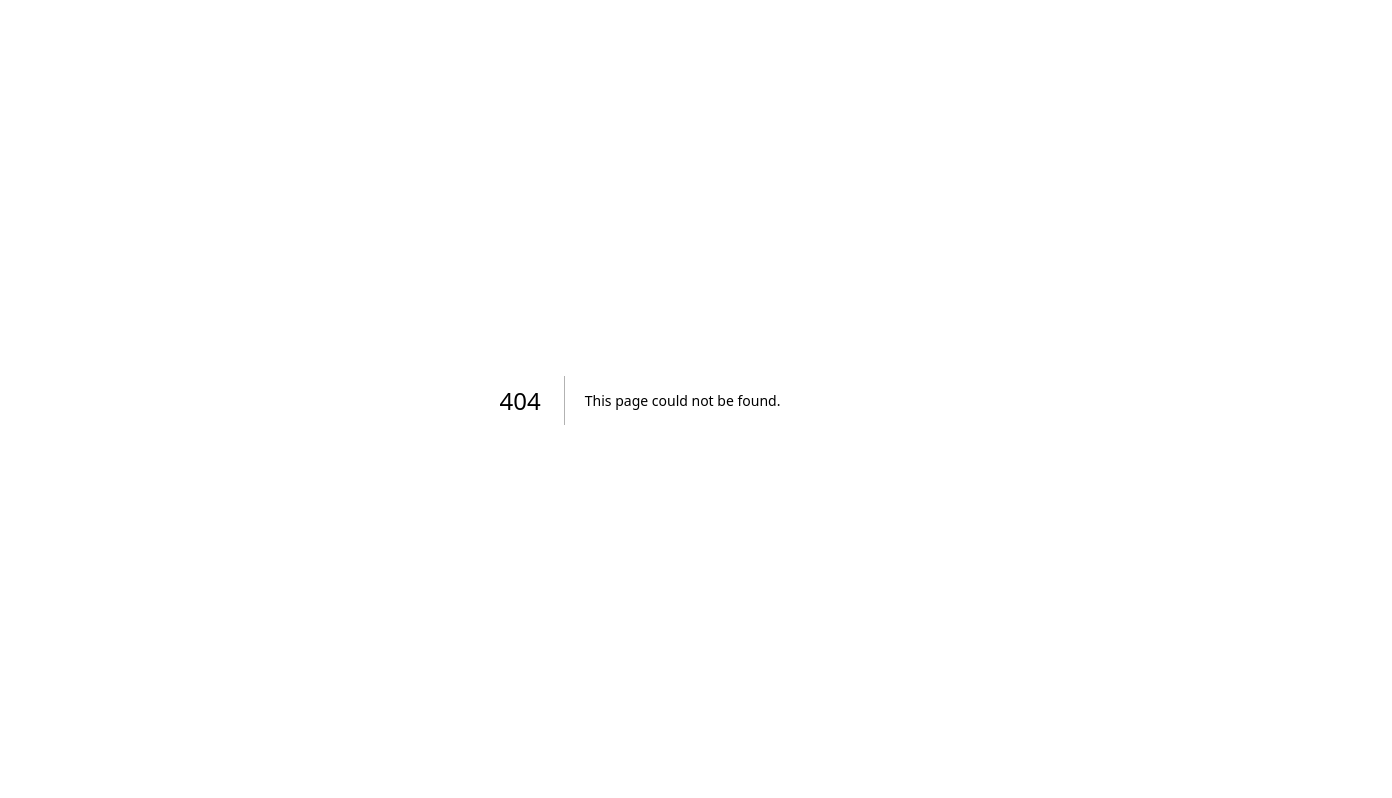
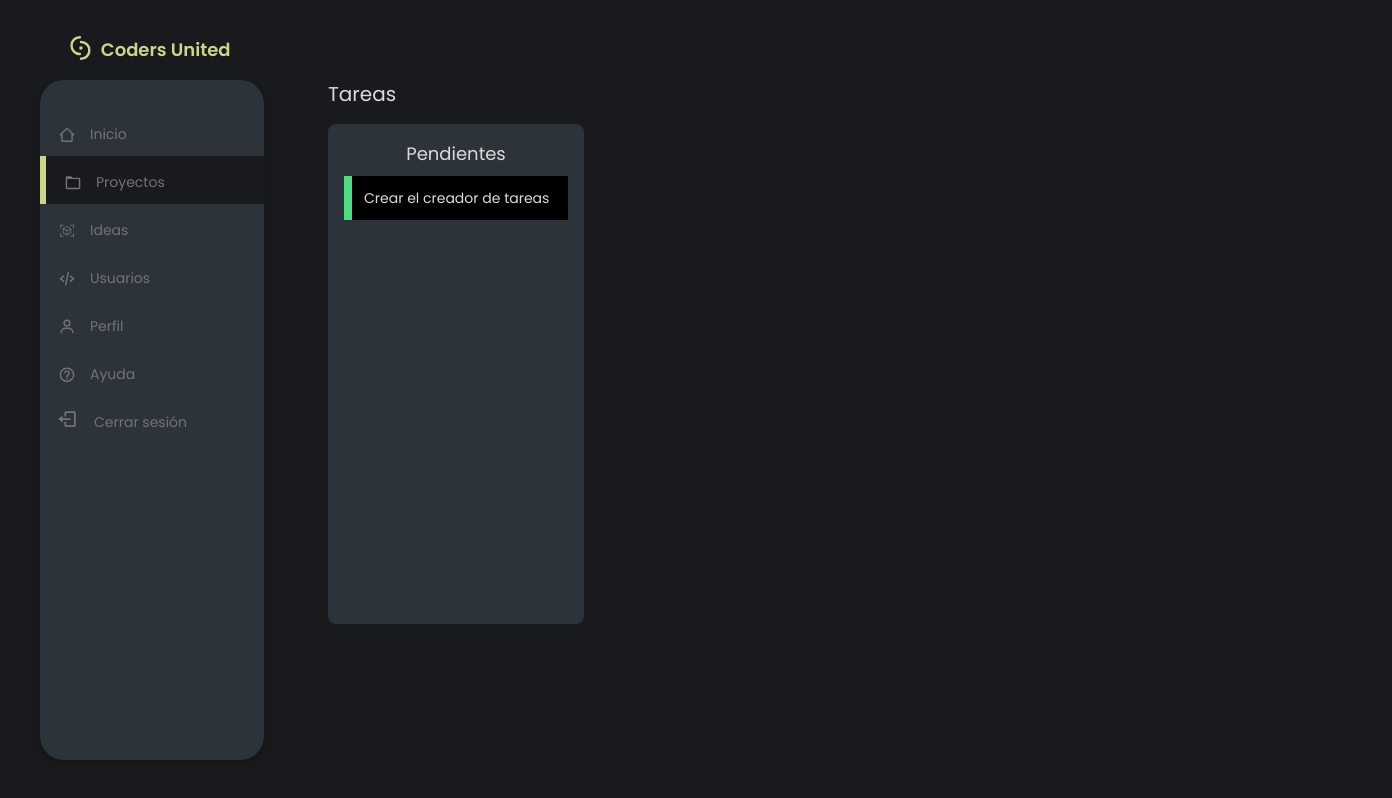
Before and after one commit to rodrigo745/coders-united, a Next.js app: page /pages/1/proyectos/proyecto_creado/1/tareas in a window 1280 px wide. Before the commit this address had no page. Shown: the whole page, 1392 px wide, since content can reach past the window. Built offline with nearby package versions, Linux system fonts and the light colour scheme.

Commit message:
inicio de las tareas

```diff
--- a/src/app/pages/(dashboard)/[name]/proyectos/proyecto_creado/[id]/page.jsx
+++ b/src/app/pages/(dashboard)/[name]/proyectos/proyecto_creado/[id]/page.jsx
@@ -1,7 +1,11 @@
-export default function IdProyecto(){
+import Link from "next/link";
+
+export default function IdProyecto({params}){
+
     return(
         <div>
-            Proyecto individual
+            <p>Proyecto individual</p><br />
+            <Link href={`./${params.id}/tareas`}>Crear tareas</Link>
         </div>
     )
 }
--- /dev/null
+++ b/src/app/pages/(dashboard)/[name]/proyectos/proyecto_creado/[id]/tareas/page.jsx
@@ -0,0 +1,24 @@
+
+
+export default function Tareas(){
+
+
+    return(
+        <div className="">
+            <h3 className="text-xl mb-4">Tareas</h3>
+            <div className="w-[80vw]">
+                <div className="cuadro w-[20vw] rounded-lg h-[500px] p-4 flex flex-col justify-center items-center">
+                    <h4 className="text-lg">Pendientes</h4>
+                    <div className="h-full w-full mt-2"> {/* Lista de tareas */}
+                        <div className="bg-black p-3 text-sm border-l-8 border-green-400">
+                            Crear el creador de tareas
+                        </div>
+                    </div>
+                    <div> {/* Guardar tarea */}
+
+                    </div>
+                </div>
+            </div>
+        </div>
+    )
+}
```
